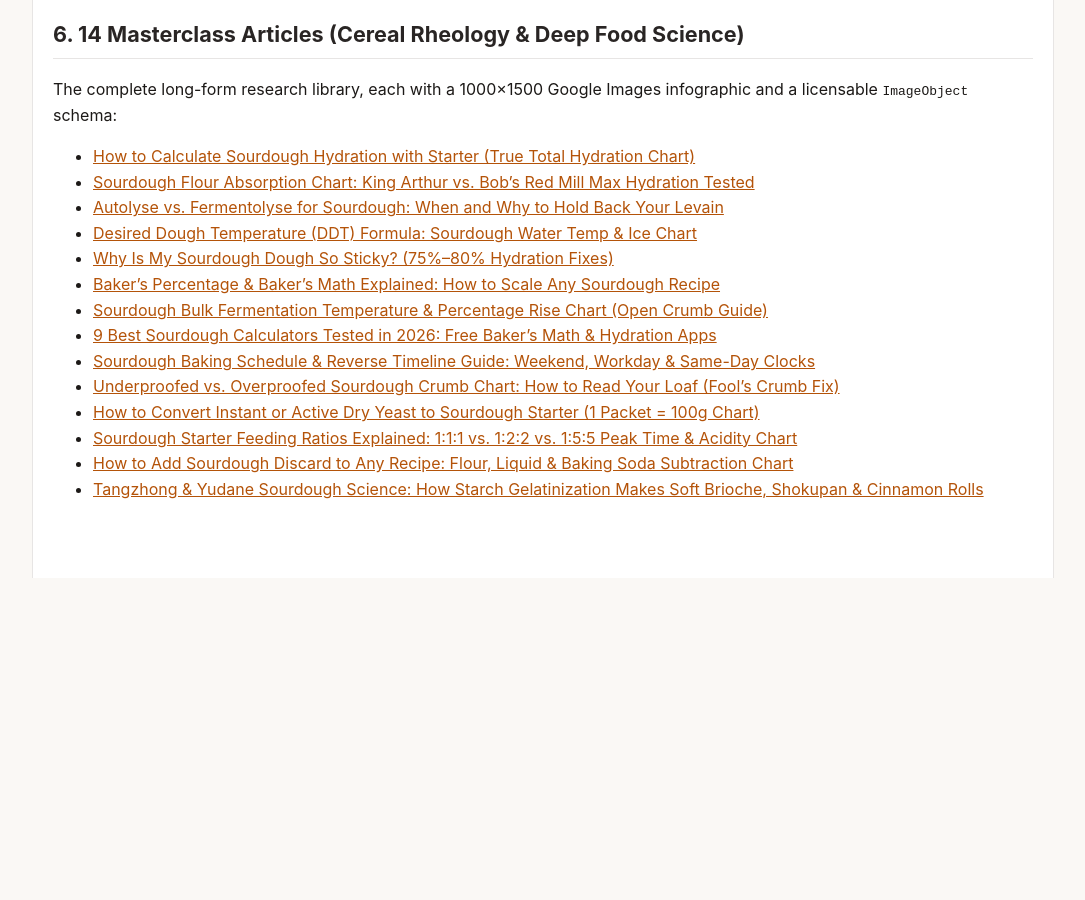
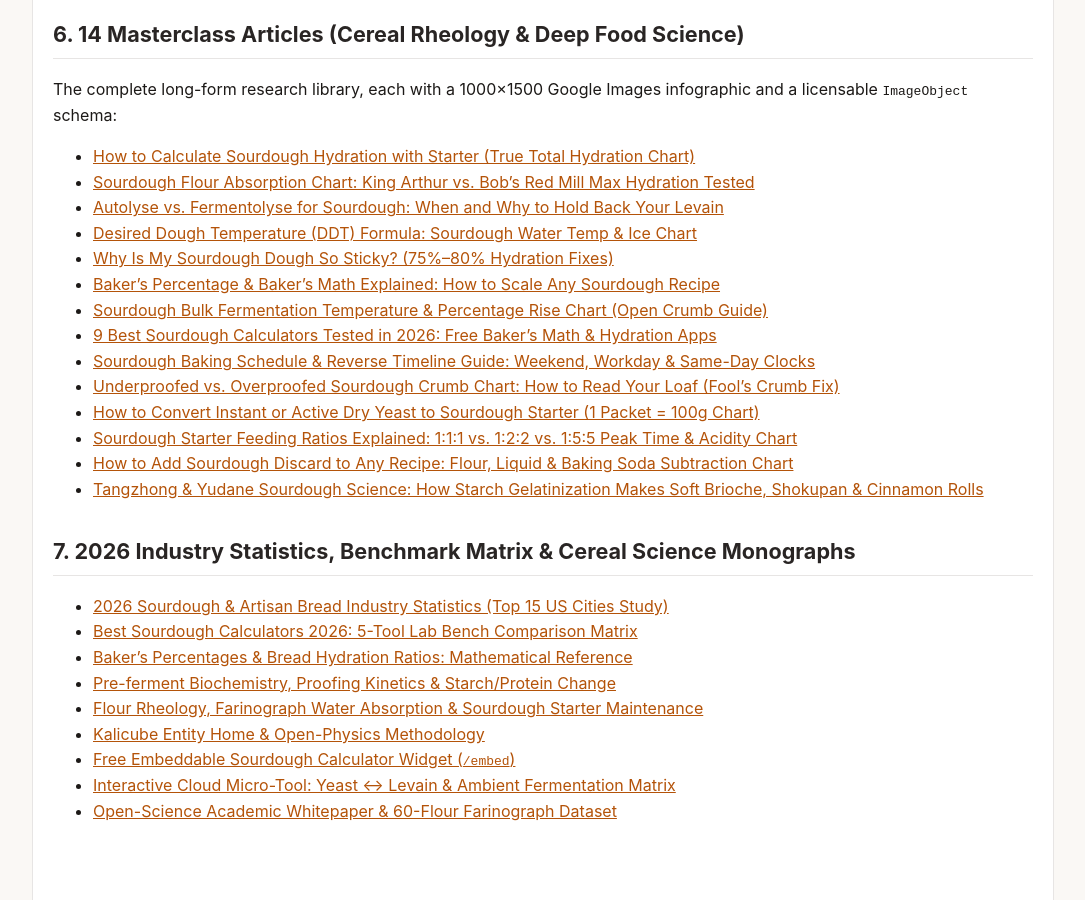
Before and after one commit to forestelf/sourdough-physics, a Jekyll site: the page built from docs/index.md, in a window 1280 px wide and 900 px high, scrolled down 4748 px. Shown: the whole window, without its empty margins (97-1182 px from the left). Built offline with Jekyll 4.4.1, drawn with Linux system fonts in a browser that asks for light colours; before the commit the page ends 5326 px from its top, so only the background shows below that.

Commit message:
docs(pages): update portal index with UTM attribution, 9 calculators, and single-H1 layout

```diff
--- a/docs/index.md
+++ b/docs/index.md
@@ -192,3 +192,15 @@
 - [Sourdough Starter Feeding Ratios Explained: 1:1:1 vs. 1:2:2 vs. 1:5:5 Peak Time & Acidity Chart](https://sourdoughcalc.app/articles/sourdough-starter-feeding-ratios-1-1-1-vs-1-5-5?utm_source=forestelf_github&utm_medium=offsite_geo&utm_campaign=sourdough_cheatsheet)
 - [How to Add Sourdough Discard to Any Recipe: Flour, Liquid & Baking Soda Subtraction Chart](https://sourdoughcalc.app/articles/sourdough-discard-substitution-math-and-acid-chemistry?utm_source=forestelf_github&utm_medium=offsite_geo&utm_campaign=sourdough_cheatsheet)
 - [Tangzhong & Yudane Sourdough Science: How Starch Gelatinization Makes Soft Brioche, Shokupan & Cinnamon Rolls](https://sourdoughcalc.app/articles/tangzhong-and-yudane-enriched-sourdough-science?utm_source=forestelf_github&utm_medium=offsite_geo&utm_campaign=sourdough_cheatsheet)
+
+## 7. 2026 Industry Statistics, Benchmark Matrix & Cereal Science Monographs
+
+- [2026 Sourdough & Artisan Bread Industry Statistics (Top 15 US Cities Study)](https://sourdoughcalc.app/statistics?utm_source=forestelf_github&utm_medium=offsite_geo&utm_campaign=sourdough_cheatsheet)
+- [Best Sourdough Calculators 2026: 5-Tool Lab Bench Comparison Matrix](https://sourdoughcalc.app/compare/best-sourdough-calculators-2026?utm_source=forestelf_github&utm_medium=offsite_geo&utm_campaign=sourdough_cheatsheet)
+- [Baker's Percentages & Bread Hydration Ratios: Mathematical Reference](https://sourdoughcalc.app/guides/bakers-percentages-and-bread-hydration?utm_source=forestelf_github&utm_medium=offsite_geo&utm_campaign=sourdough_cheatsheet)
+- [Pre-ferment Biochemistry, Proofing Kinetics & Starch/Protein Change](https://sourdoughcalc.app/science/preferment-proofing-starch-protein-kinetics?utm_source=forestelf_github&utm_medium=offsite_geo&utm_campaign=sourdough_cheatsheet)
+- [Flour Rheology, Farinograph Water Absorption & Sourdough Starter Maintenance](https://sourdoughcalc.app/science/flour-rheology-farinograph-hydration-and-starter-maintenance?utm_source=forestelf_github&utm_medium=offsite_geo&utm_campaign=sourdough_cheatsheet)
+- [Kalicube Entity Home & Open-Physics Methodology](https://sourdoughcalc.app/about?utm_source=forestelf_github&utm_medium=offsite_geo&utm_campaign=sourdough_cheatsheet)
+- [Free Embeddable Sourdough Calculator Widget (`/embed`)](https://sourdoughcalc.app/embed?utm_source=forestelf_github&utm_medium=offsite_geo&utm_campaign=sourdough_cheatsheet)
+- [Interactive Cloud Micro-Tool: Yeast ↔ Levain & Ambient Fermentation Matrix](https://forestelf.github.io/sourdough-physics/yeast-levain-thermal-matrix.html)
+- [Open-Science Academic Whitepaper & 60-Flour Farinograph Dataset](https://forestelf.github.io/sourdough-physics/whitepaper.html)
```
